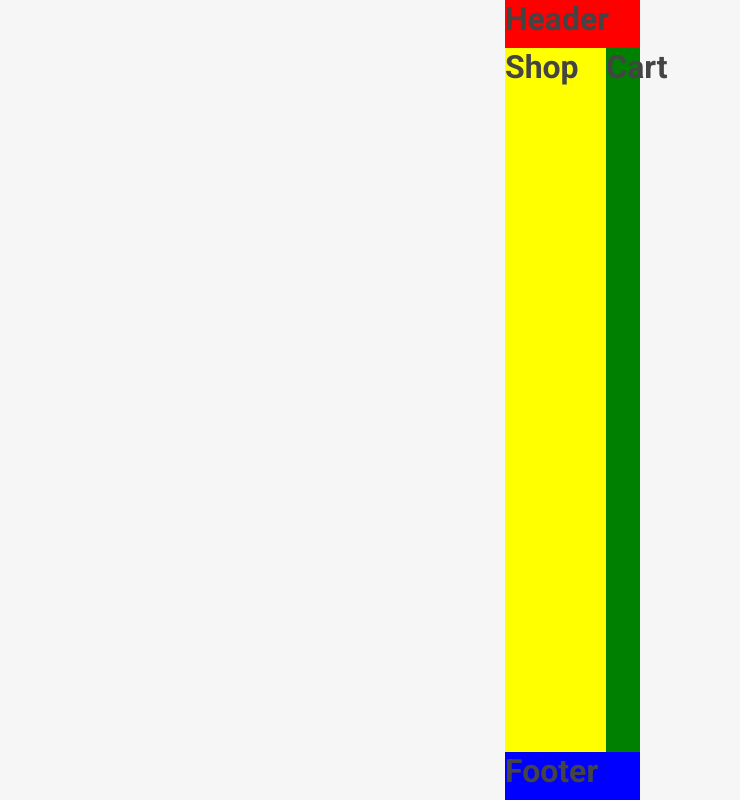
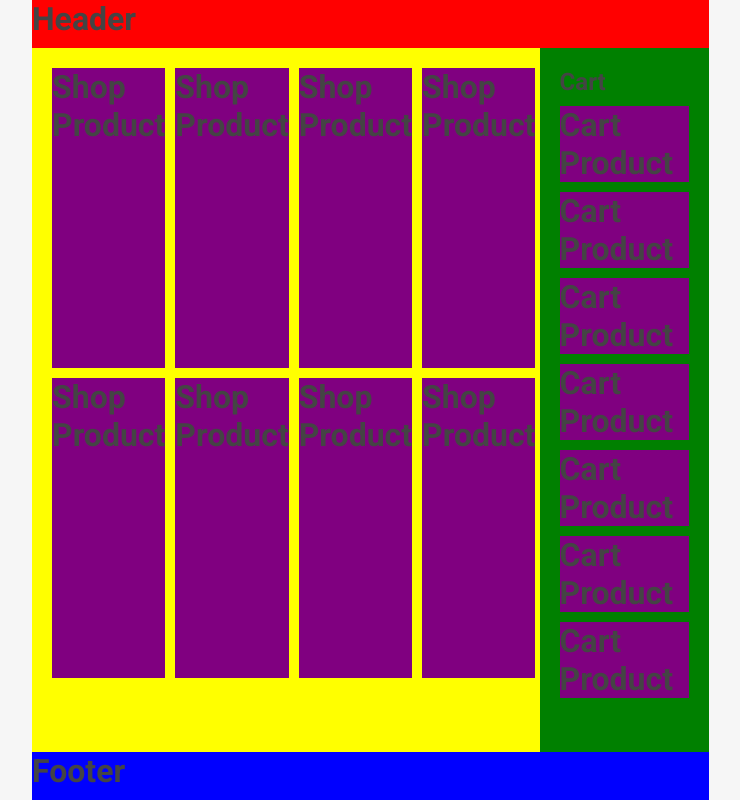
Before and after one commit to dhruthinooka/boutique, a Vue app: page / in a window 1280 px wide. Shown: the whole page, without its empty margins (0-740 px from the left). Built offline with nearby package versions, Linux system fonts and the light colour scheme.

Commit message:
Store layout and shopping cart

```diff
--- a/src/App.vue
+++ b/src/App.vue
@@ -1,8 +1,8 @@
 <script setup lang="ts">
   import TheHeader from './components/Header.vue';
   import TheFooter from './components/Footer.vue';
-  import Shop from './components/Shop.vue';
-  import Cart from './components/Cart.vue';
+  import Shop from './components/Shop/Shop.vue';
+  import Cart from './components/Cart/Cart.vue';
 </script>
 
 <template>
@@ -12,7 +12,6 @@
     <Shop class="shop b3" />
     <Cart class="cart b4" />
   </div>
-
 </template>
 
 <style lang="scss">
--- a/src/assets/base.scss
+++ b/src/assets/base.scss
@@ -94,6 +94,10 @@
   margin: 10px;
 }
 
+.mb-10 {
+  margin-bottom: 10px;
+}
+
 .m-20 {
   margin: 20px;
 }
--- /dev/null
+++ b/src/components/Cart/Cart.vue
@@ -0,0 +1,15 @@
+<script setup lang="ts">
+
+import CartProductList from '@/components/Cart/CartProductList.vue'
+</script>
+
+<template>
+  <div class="p-20">
+    <h2 class="mb-10">Cart</h2>
+    <CartProductList />
+  </div>
+</template>
+
+<style lang="scss" scoped>
+
+</style>
--- /dev/null
+++ b/src/components/Cart/CartProduct.vue
@@ -0,0 +1,12 @@
+<script setup lang="ts">
+
+</script>
+
+<template>
+  <div class="mb-10 b5">
+    <h1>Cart Product</h1>
+  </div>
+</template>
+
+<style lang="scss" scoped>
+</style>
--- /dev/null
+++ b/src/components/Cart/CartProductList.vue
@@ -0,0 +1,20 @@
+<script setup lang="ts">
+
+import CartProduct from '@/components/Cart/CartProduct.vue'
+</script>
+
+<template>
+  <div class="d-flex flex-column">
+    <CartProduct />
+    <CartProduct />
+    <CartProduct />
+    <CartProduct />
+    <CartProduct />
+    <CartProduct />
+    <CartProduct />
+  </div>
+</template>
+
+<style lang="scss" scoped>
+
+</style>
--- a/src/components/Shop.vue
+++ b/src/components/Shop/Shop.vue
@@ -1,10 +1,11 @@
 <script setup lang="ts">
 
+import ShopProductList from '@/components/Shop/ShopProductList.vue'
 </script>
 
 <template>
   <div>
-    <h1>Shop</h1>
+    <ShopProductList />
   </div>
 </template>
 
--- a/src/components/Cart.vue
+++ b/src/components/Shop/ShopProduct.vue
@@ -3,8 +3,8 @@
 </script>
 
 <template>
-  <div>
-    <h1>Cart</h1>
+  <div class="b5">
+    <h1>Shop Product</h1>
   </div>
 </template>
 
--- /dev/null
+++ b/src/components/Shop/ShopProductList.vue
@@ -0,0 +1,28 @@
+<script setup lang="ts">
+
+import ShopProduct from '@/components/Shop/ShopProduct.vue'
+</script>
+
+<template>
+  <div class="grid p-20">
+    <ShopProduct />
+    <ShopProduct />
+    <ShopProduct />
+    <ShopProduct />
+    <ShopProduct />
+    <ShopProduct />
+    <ShopProduct />
+    <ShopProduct />
+
+  </div>
+</template>
+
+<style lang="scss" scoped>
+.grid {
+  display: grid;
+  grid-template-columns: 1fr 1fr 1fr 1fr;
+  grid-template-rows: 300px;
+  grid-auto-rows: 300px;
+  gap: 10px;
+}
+</style>
```
